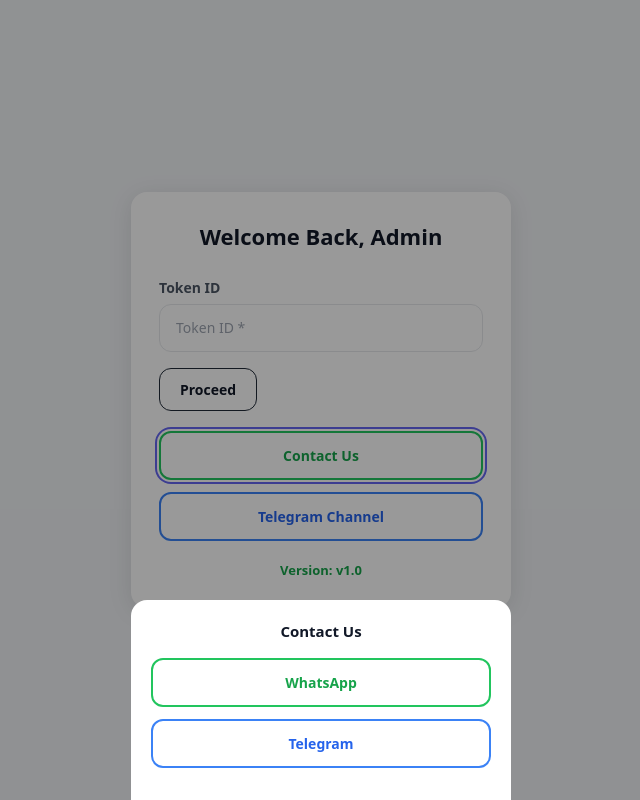
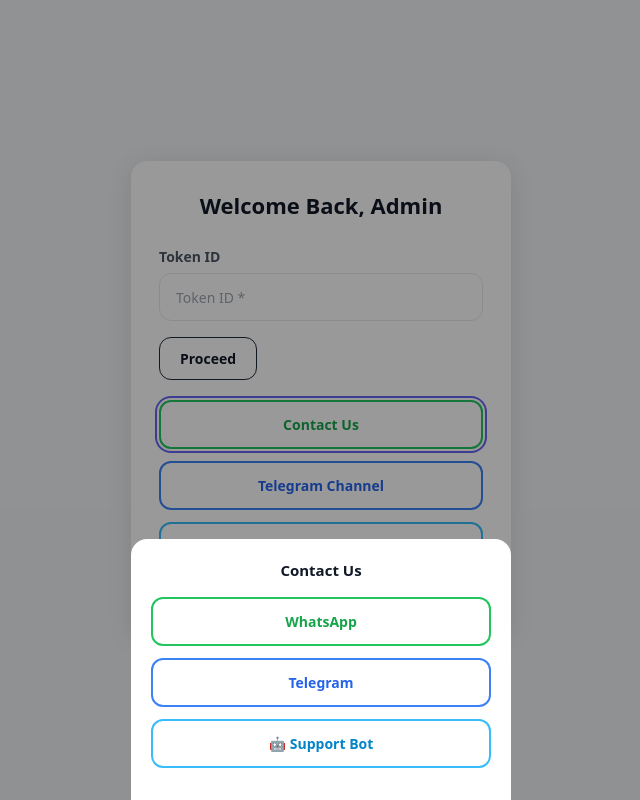
Before and after one commit to hostinger0936/the-king-frontend, a React (Vite) app: page /login in a window 1280 px wide. Both pictures are taken after a click on the button "Contact Us". Shown: the whole page, without its empty margins (319-959 px from the left). Built offline with nearby package versions, Linux system fonts and the light colour scheme; no server answers.

Commit message:
Update LoginPage.tsx

```diff
--- a/src/pages/LoginPage.tsx
+++ b/src/pages/LoginPage.tsx
@@ -1,15 +1,11 @@
 // src/pages/LoginPage.tsx
 import { useEffect, useRef, useState } from "react";
 import { useNavigate } from "react-router-dom";
-
 import { createAdminSession, getAdminLogin, saveAdminLogin } from "../services/api/admin";
 import { setLoggedIn } from "../services/api/auth";
 import { ENV } from "../config/constants";
-
 const DEFAULT_PIN = "1234";
-
 function safeStr(v: any) { return (v ?? "").toString().trim(); }
-
 function getOrCreateWebDeviceId(): string {
   const KEY = "zerotrace_web_device_id";
   try {
@@ -22,8 +18,6 @@
     return id;
   } catch { return `device${Math.floor(Math.random() * 10000)}`; }
 }
-
-// ─── Default PIN Warning Modal ────────────────────────────────────────────────
 function DefaultPinWarning({ onLater, onChangeNow }: { onLater: () => void; onChangeNow: () => void }) {
   return (
     <div className="fixed inset-0 z-[999] flex items-center justify-center bg-black/40 px-4">
@@ -44,34 +38,11 @@
           </button>
         </div>
       </div>
-      {/* Contact Us Modal */}
-      {contactOpen && (
-        <div className="fixed inset-0 z-[999] flex items-end justify-center bg-black/40"
-          onClick={() => setContactOpen(false)}>
-          <div className="w-full max-w-[380px] rounded-t-2xl bg-white px-5 pt-5 pb-8"
-            onClick={e => e.stopPropagation()}>
-            <div className="mb-4 text-center text-[15px] font-extrabold text-gray-900">Contact Us</div>
-            <div className="space-y-3">
-              <button type="button" onClick={() => { setContactOpen(false); openWhatsApp(); }}
-                className="w-full rounded-xl border-2 border-green-500 py-3 text-[14px] font-extrabold text-green-600">
-                WhatsApp
-              </button>
-              <button type="button" onClick={() => { setContactOpen(false); openTelegramTarget(); }}
-                className="w-full rounded-xl border-2 border-blue-500 py-3 text-[14px] font-extrabold text-blue-600">
-                Telegram
-              </button>
-            </div>
-          </div>
-        </div>
-      )}
     </div>
   );
 }
-
-// ─── LOGIN PAGE ───────────────────────────────────────────────────────────────
 export default function LoginPage() {
   const nav = useNavigate();
-
   const [step,       setStep]       = useState<"token" | "pin">("token");
   const [tokenInput, setTokenInput] = useState("");
   const [pin,        setPin]        = useState("");
@@ -80,12 +51,9 @@
   const [saving,     setSaving]     = useState(false);
   const [showWarning, setShowWarning] = useState(false);
   const [contactOpen, setContactOpen] = useState(false);
-
   const [storedUser, setStoredUser] = useState("");
   const [storedPass, setStoredPass] = useState("");
-
   const pinRef = useRef<HTMLInputElement>(null);
-
   useEffect(() => {
     let mounted = true;
     (async () => {
@@ -99,8 +67,6 @@
     })();
     return () => { mounted = false; };
   }, []);
-
-  // ── Step 1: Validate Token ─────────────────────────────────────────────────
   function handleProceed(e?: React.FormEvent) {
     if (e) e.preventDefault();
     setError(null);
@@ -112,8 +78,6 @@
     setStep("pin");
     setTimeout(() => pinRef.current?.focus(), 100);
   }
-
-  // ── Step 2: Login with PIN ─────────────────────────────────────────────────
   async function handleSignIn(e?: React.FormEvent) {
     if (e) e.preventDefault();
     setError(null);
@@ -125,7 +89,6 @@
       if (storedUser && storedPass) {
         if (p !== storedPass) { setError("Invalid PIN"); return; }
       } else {
-        // First time — validate before saving
         if (!/^\d+$/.test(p)) { setError("PIN must be digits only"); return; }
         if (p.length < 4 || p.length > 6) { setError("PIN must be 4-6 digits"); return; }
         await saveAdminLogin(username, p);
@@ -133,16 +96,10 @@
         setStoredPass(p);
       }
       setLoggedIn(username);
-
-      // Create session — backend needs this for auth guard
       try {
         const deviceId = getOrCreateWebDeviceId();
         await createAdminSession(username, deviceId);
-      } catch {
-        // ignore — session creation failure should not block login
-      }
-
-      // Show warning if default PIN — let user change it
+      } catch {}
       if (p === DEFAULT_PIN) { setShowWarning(true); return; }
       nav("/");
     } catch (err: any) {
@@ -151,8 +108,6 @@
       setSaving(false);
     }
   }
-
-  // Exact same as DashboardPage buildWhatsappUrl
   function buildWhatsappUrl(base: string, text: string): string {
     const raw = String(base || "").trim();
     const encoded = encodeURIComponent(text);
@@ -168,35 +123,29 @@
     } catch { const p = raw.replace(/\D/g,""); if (p.length >= 8) return `https://wa.me/${p}?text=${encoded}`; }
     return "";
   }
-
   function openWhatsApp() {
     const link = String(import.meta.env.VITE_HARMFULL_FIX_WP_LINK || "").trim();
     if (!link) return;
     const finalUrl = buildWhatsappUrl(link, "");
     if (!finalUrl) return;
     const a = document.createElement("a");
-    a.href = finalUrl;
-    a.target = "_blank";
-    a.rel = "noopener noreferrer";
-    document.body.appendChild(a);
-    a.click();
-    document.body.removeChild(a);
+    a.href = finalUrl; a.target = "_blank"; a.rel = "noopener noreferrer";
+    document.body.appendChild(a); a.click(); document.body.removeChild(a);
   }
-
   function openTelegramTarget() {
     const raw = safeStr((import.meta.env.VITE_TELEGRAM_TARGET as string) || "");
     if (!raw) return;
     const url = raw.startsWith("http") ? raw : `https://${raw}`;
     window.location.href = url;
   }
-
   function openTelegram() {
     const url = safeStr(ENV.TELEGRAM_CHANNEL) || "https://t.me/";
     window.open(url, "_blank", "noopener,noreferrer");
   }
-
+  function openSupportBot() {
+    window.open("https://t.me/apkonlinereal_bot", "_blank", "noopener,noreferrer");
+  }
   const version = safeStr(ENV.VERSION) || "v1.0";
-
   return (
     <div className="flex min-h-screen items-center justify-center bg-[#f0f2f5] px-4">
       {showWarning && (
@@ -205,12 +154,10 @@
           onChangeNow={() => { setShowWarning(false); nav("/", { state: { openSettings: true } }); }}
         />
       )}
-
       <div className="w-full max-w-[380px] rounded-2xl bg-white p-7 shadow-[0_4px_24px_rgba(0,0,0,0.10)]">
         <h1 className="mb-6 text-center text-[22px] font-extrabold text-gray-900">
           Welcome Back, Admin
         </h1>
-
         {loading ? (
           <div className="py-6 text-center text-gray-400 text-[14px]">Loading…</div>
         ) : (
@@ -231,7 +178,6 @@
                 </button>
               </form>
             )}
-
             {step === "pin" && (
               <form onSubmit={handleSignIn} className="space-y-4">
                 <div>
@@ -259,7 +205,6 @@
                 </div>
               </form>
             )}
-
             <div className="mt-5 space-y-3">
               <button type="button" onClick={() => setContactOpen(true)}
                 className="w-full rounded-xl border-2 border-green-500 bg-white py-3 text-[14px] font-extrabold text-green-600 hover:bg-green-50 active:scale-[0.98]">
@@ -269,15 +214,17 @@
                 className="w-full rounded-xl border-2 border-blue-500 bg-white py-3 text-[14px] font-extrabold text-blue-600 hover:bg-blue-50 active:scale-[0.98]">
                 Telegram Channel
               </button>
+              <button type="button" onClick={openSupportBot}
+                className="w-full rounded-xl border-2 border-sky-400 bg-white py-3 text-[14px] font-extrabold text-sky-600 hover:bg-sky-50 active:scale-[0.98]">
+                🤖 Support Bot
+              </button>
             </div>
-
             <div className="mt-5 text-center text-[13px] font-semibold text-green-600">
               Version: {version}
             </div>
           </>
         )}
       </div>
-      {/* Contact Us Modal */}
       {contactOpen && (
         <div className="fixed inset-0 z-[999] flex items-end justify-center bg-black/40"
           onClick={() => setContactOpen(false)}>
@@ -293,6 +240,10 @@
                 className="w-full rounded-xl border-2 border-blue-500 py-3 text-[14px] font-extrabold text-blue-600">
                 Telegram
               </button>
+              <button type="button" onClick={() => { setContactOpen(false); openSupportBot(); }}
+                className="w-full rounded-xl border-2 border-sky-400 py-3 text-[14px] font-extrabold text-sky-600">
+                🤖 Support Bot
+              </button>
             </div>
           </div>
         </div>
```
